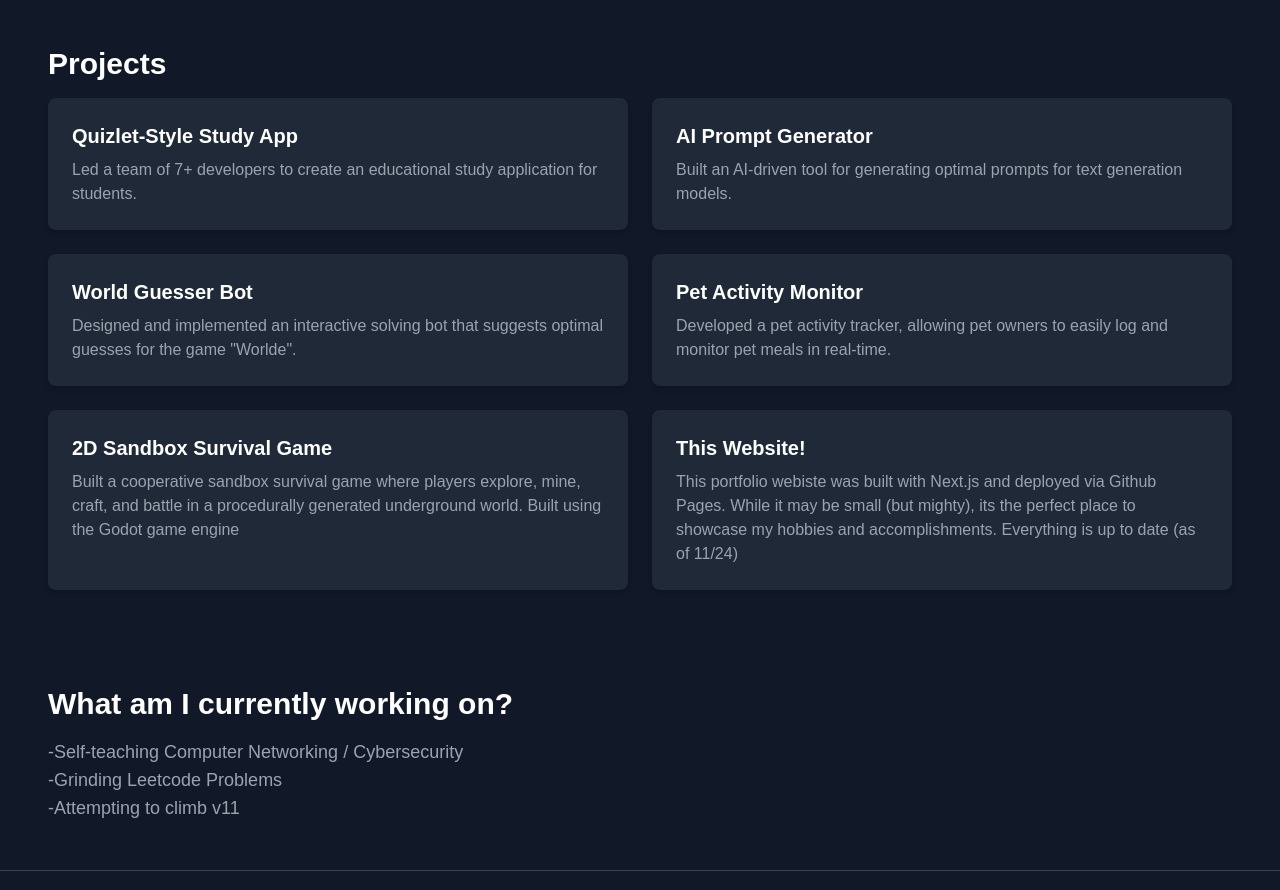
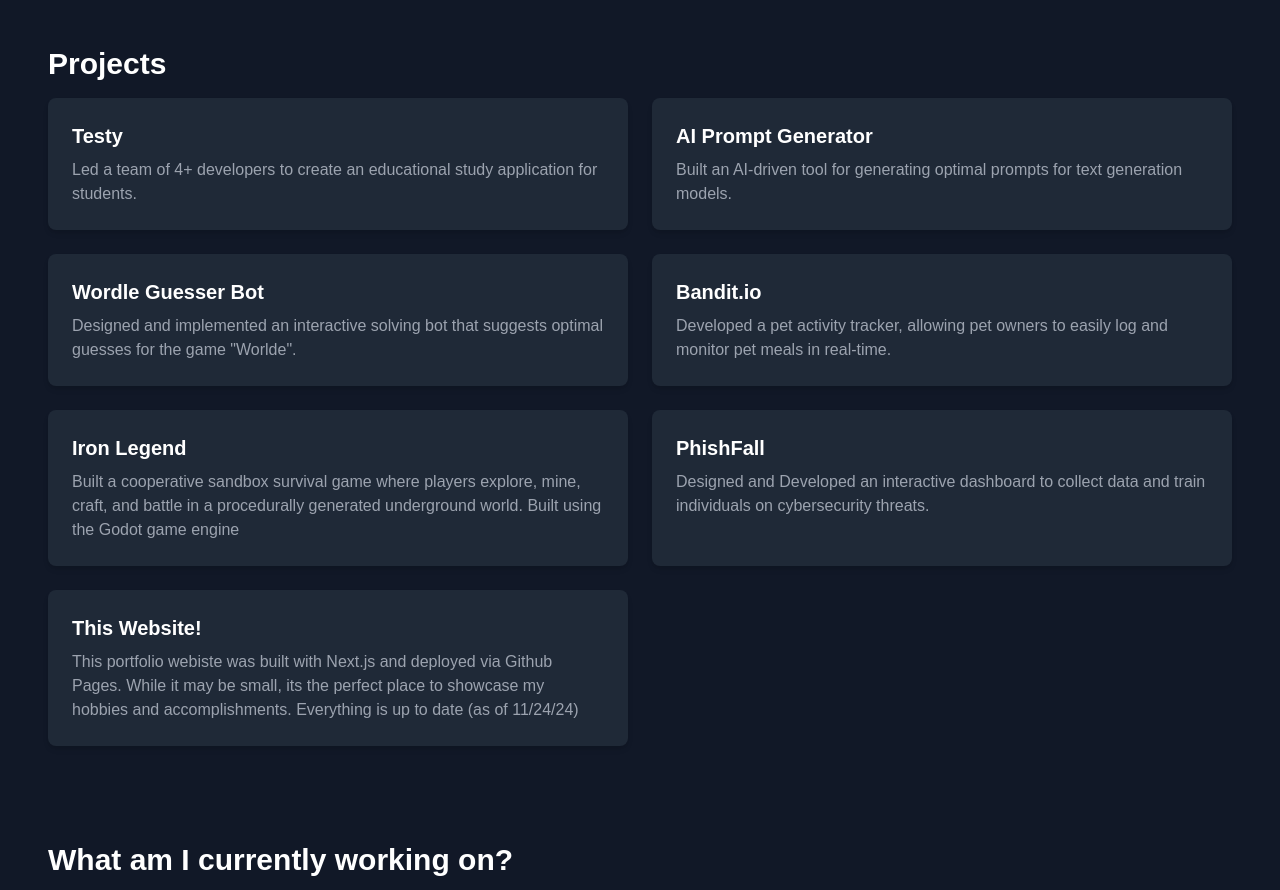
Before and after one commit to MightyMango1/portfolio_site, a Next.js app: page / in a window 1280 px wide. Shown: the part 1860-2750 px from the top of the page. Built offline with nearby package versions, Linux system fonts and the light colour scheme.

Commit message:
updated project section

```diff
--- a/app/page.js
+++ b/app/page.js
@@ -102,30 +102,34 @@
         <h2 className="text-3xl font-bold mb-4">Projects</h2>
         <div className="grid grid-cols-1 md:grid-cols-2 gap-6">
           <div className="p-6 bg-gray-800 rounded-lg shadow-md hover:scale-105 hover:shadow-2xl hover:brightness-110 transition-transform">
-            <h3 className="text-xl font-semibold mb-2">Quizlet-Style Study App</h3>
-            <p className="text-gray-400">Led a team of 7+ developers to create an educational study application for students.</p>
+            <h3 className="text-xl font-semibold mb-2">Testy</h3>
+            <p className="text-gray-400">Led a team of 4+ developers to create an educational study application for students.</p>
           </div>
           <div className="p-6 bg-gray-800 rounded-lg shadow-md hover:scale-105 hover:shadow-2xl hover:brightness-110 transition-transform">
             <h3 className="text-xl font-semibold mb-2">AI Prompt Generator</h3>
             <p className="text-gray-400">Built an AI-driven tool for generating optimal prompts for text generation models.</p>
           </div>
           <div className="p-6 bg-gray-800 rounded-lg shadow-md hover:scale-105 hover:shadow-2xl hover:brightness-110 transition-transform">
-            <h3 className="text-xl font-semibold mb-2">World Guesser Bot</h3>
+            <h3 className="text-xl font-semibold mb-2">Wordle Guesser Bot</h3>
             <p className="text-gray-400">Designed and implemented an interactive solving bot that suggests optimal guesses for the game {'\"'}Worlde{'\"'}.</p>
           </div>
           <div className="p-6 bg-gray-800 rounded-lg shadow-md hover:scale-105 hover:shadow-2xl hover:brightness-110 transition-transform">
-            <h3 className="text-xl font-semibold mb-2">Pet Activity Monitor</h3>
+            <h3 className="text-xl font-semibold mb-2">Bandit.io</h3>
             <p className="text-gray-400">Developed a pet activity tracker, allowing pet owners to easily log and monitor pet meals in real-time.</p>
           </div>
           <div className="p-6 bg-gray-800 rounded-lg shadow-md hover:scale-105 hover:shadow-2xl hover:brightness-110 transition-transform">
-            <h3 className="text-xl font-semibold mb-2">2D Sandbox Survival Game</h3>
+            <h3 className="text-xl font-semibold mb-2">Iron Legend</h3>
             <p className="text-gray-400">Built a cooperative sandbox survival game where players explore, mine, craft, and battle in a procedurally generated underground world. Built using the
               Godot game engine </p>
           </div>
           <div className="p-6 bg-gray-800 rounded-lg shadow-md hover:scale-105 hover:shadow-2xl hover:brightness-110 transition-transform">
+            <h3 className="text-xl font-semibold mb-2">PhishFall</h3>
+            <p className="text-gray-400">Designed and Developed an interactive dashboard to collect data and train individuals on cybersecurity threats.</p>
+          </div>
+          <div className="p-6 bg-gray-800 rounded-lg shadow-md hover:scale-105 hover:shadow-2xl hover:brightness-110 transition-transform">
             <h3 className="text-xl font-semibold mb-2">This Website!</h3>
-            <p className="text-gray-400">This portfolio webiste was built with Next.js and deployed via Github Pages. While it may be small {'(but mighty)'}, its the perfect
-              place to showcase my hobbies and accomplishments. Everything is up to date {'(as of 11/24)'}</p>
+            <p className="text-gray-400">This portfolio webiste was built with Next.js and deployed via Github Pages. While it may be small, its the perfect
+              place to showcase my hobbies and accomplishments. Everything is up to date {'(as of 11/24/24)'}</p>
           </div>
         </div>
       </section>
```
